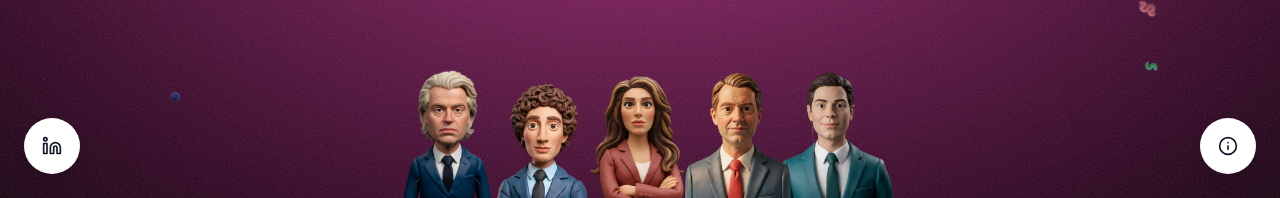
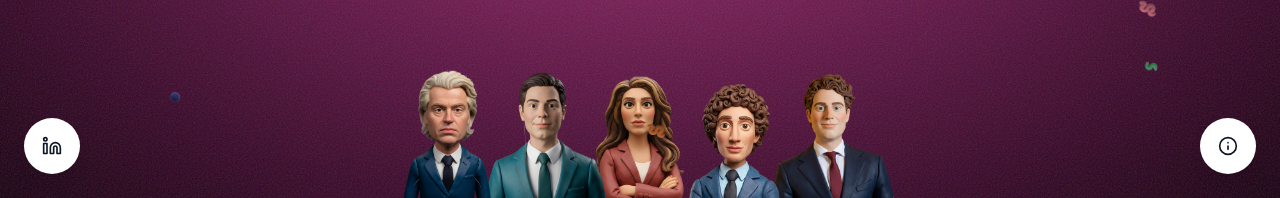
Before and after one commit to jaschahuisman/formatie-simulatie, a Next.js app: page / in a window 1280 px wide. Shown: the part 602-800 px from the top of the page. Built offline with nearby package versions, Linux system fonts and the light colour scheme; no server answers; a web font is replaced by a local one.

Commit message:
fix z index of topdeelnemers

```diff
--- a/src/app/page.tsx
+++ b/src/app/page.tsx
@@ -5,7 +5,9 @@ import { deelnemers } from "@/data/deelnemers";
 import Image from "next/image";
 
 export default async function Home() {
-  const topDeelnemers = deelnemers.slice(0, 5);
+  const topDeelnemers = deelnemers
+    .sort((a, b) => b.partij.zetels - a.partij.zetels)
+    .slice(0, 5);
 
   return (
     <Page className="items-center justify-center min-h-screen">
@@ -160,7 +162,7 @@ export default async function Home() {
           <ConversationDialog deelnemers={deelnemers} />
         </div>
       </Container>
-      <div className="fixed bottom-0 left-1/2 -translate-x-1/2 flex justify-center items-end -space-x-[5%] z-20">
+      <div className="fixed bottom-0 left-1/2 -translate-x-1/2 flex justify-center items-end -space-x-[5%] -z-1">
         {topDeelnemers.map((deelnemer, index) => (
           <div
             key={deelnemer.id}
```
